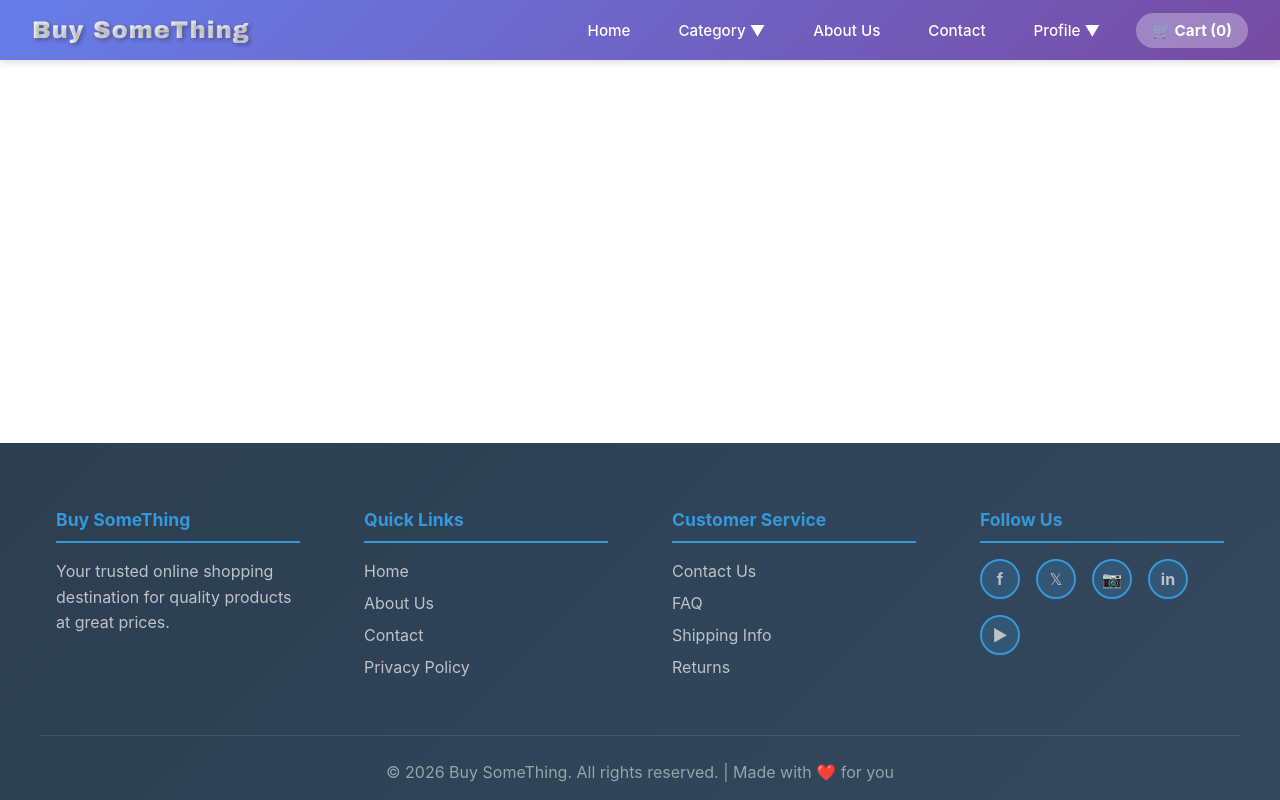
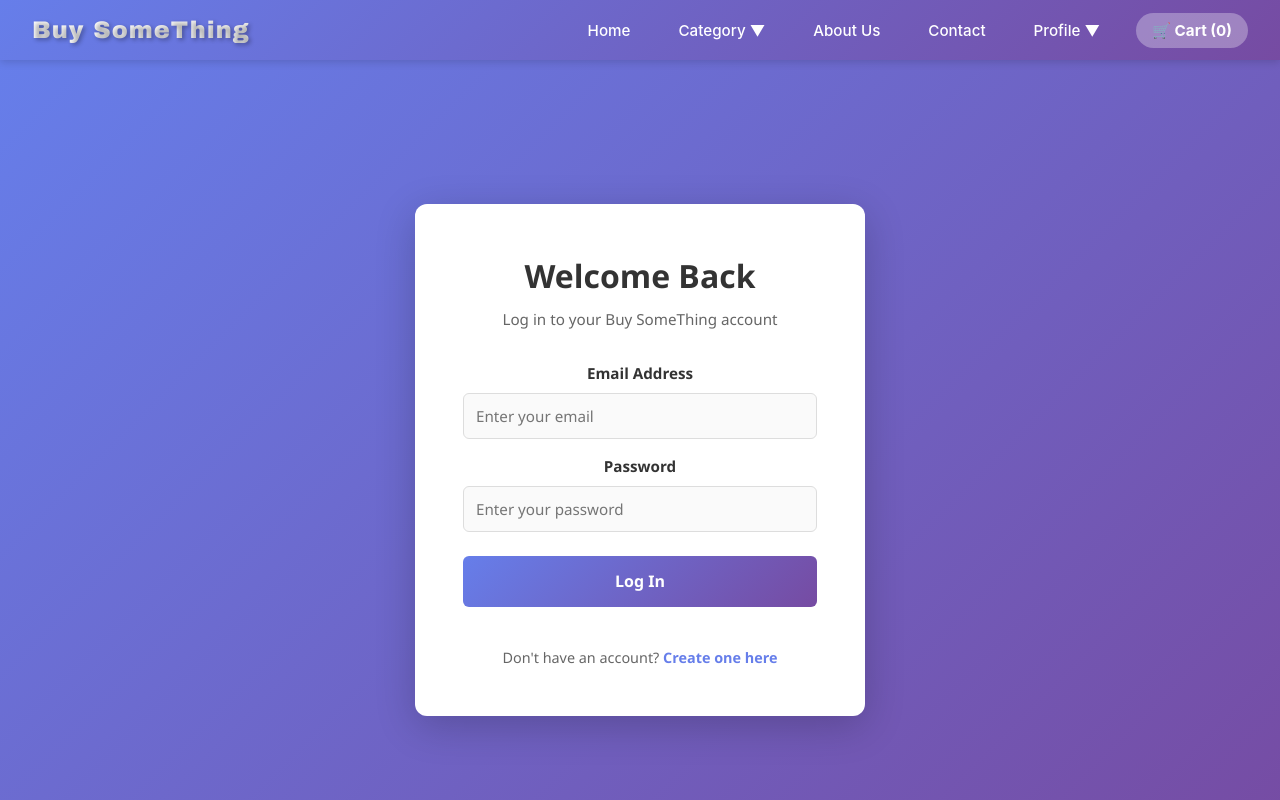
Before and after one commit to MajorK1n999s/buysomething, a React (Vite) app: page /login in a window 1280 px wide. Shown: the top 800 px of the page. Built offline with nearby package versions, Linux system fonts and the light colour scheme.

Commit message:
updated 2nd time App jsx file

```diff
--- a/src/App.jsx
+++ b/src/App.jsx
@@ -53,10 +53,8 @@ function App() {
           <Routes>
             <Route path="/" element={user ? <HomePage addToCart={addToCart} /> : <Navigate to="/login" replace />} />
             <Route path="/product/:id" element={user ? <ProductDetailPage addToCart={addToCart} /> : <Navigate to="/login" replace />} />
-            {/* <Route path="/login" element={user ? <Navigate to="/" replace /> : <LoginPage setUser={setUser} />} /> */}
-            <Route path="/FBLogin" element={user ? <Navigate to="/" replace /> : <FBLogin setUser={setUser} />} />
-            {/* <Route path="/register" element={user ? <Navigate to="/" replace /> : <RegisterPage setUser={setUser} />} /> */}
-            <Route path="/FBSignUp" element={user ? <Navigate to="/" replace /> : <FBSignUp />} />
+            <Route path="/login" element={user ? <Navigate to="/" replace /> : <FBLogin setUser={setUser} />} />
+            <Route path="/register" element={user ? <Navigate to="/" replace /> : <FBSignUp setUser={setUser} />} />
             <Route path="/profile" element={user ? <ProfilePage user={user} setUser={setUser} /> : <Navigate to="/login" replace />} />
             <Route path="/about" element={user ? <AboutUsPage /> : <Navigate to="/login" replace />} />
             <Route path="/contact" element={user ? <ContactPage /> : <Navigate to="/login" replace />} />
```
